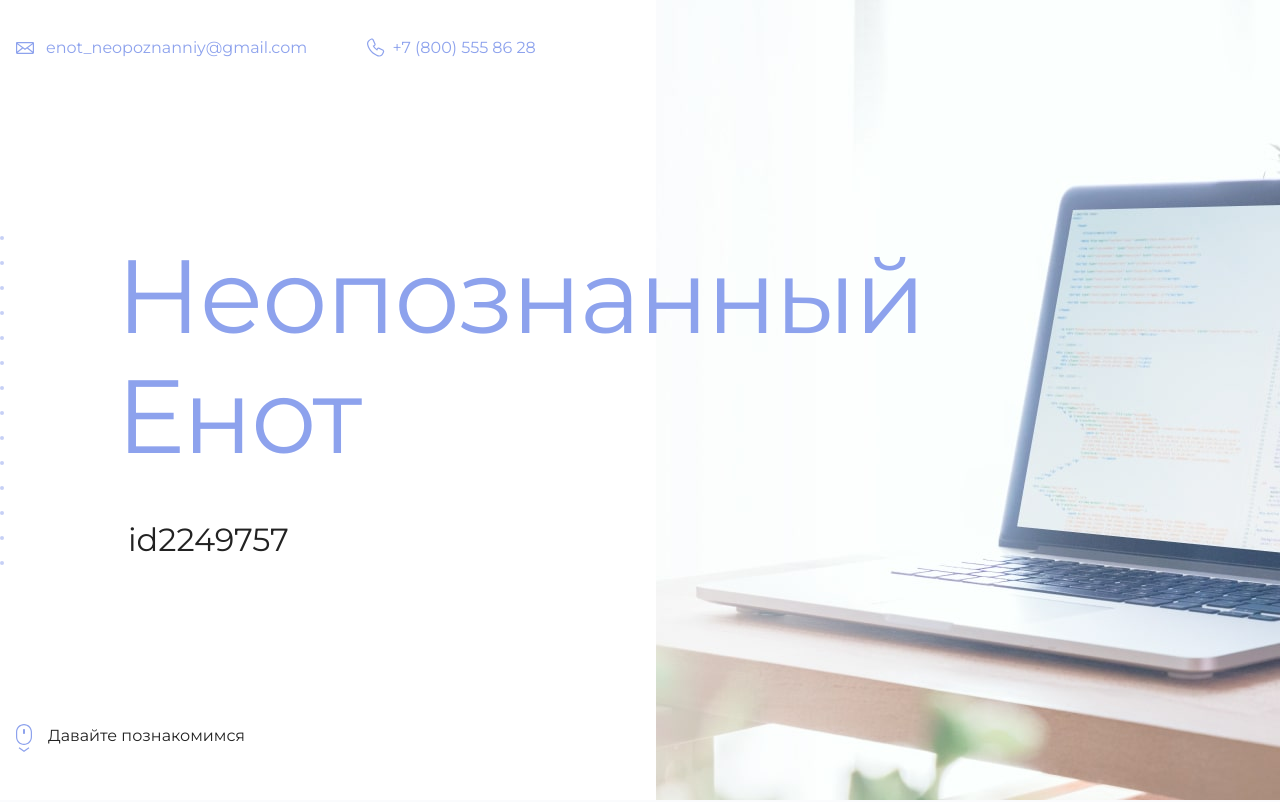
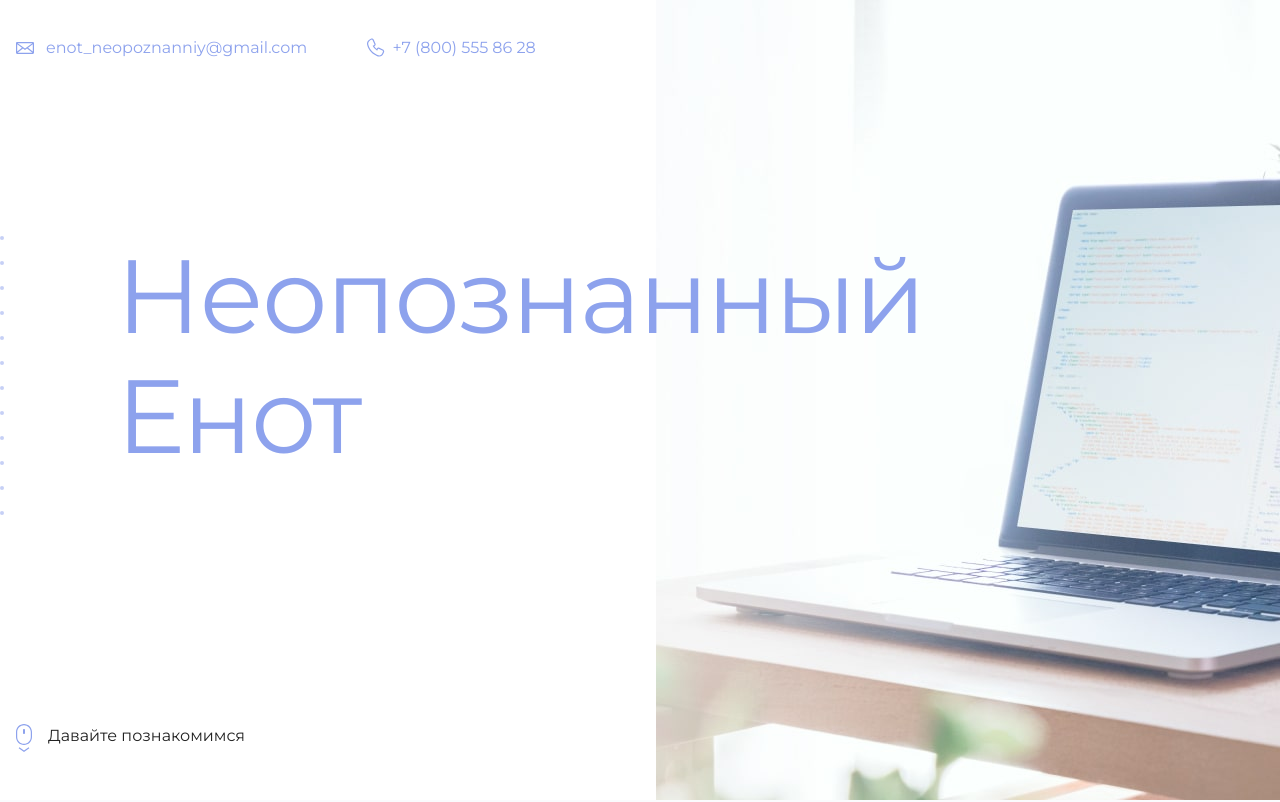
Before and after one commit to NikitaDemenko/new, a plain HTML site: page index.html in a window 1280 px wide. Shown: the top 802 px of the page. Drawn offline with Linux system fonts and the light colour scheme.

Commit message:
Update index.html

```diff
--- a/index.html
+++ b/index.html
@@ -19,7 +19,7 @@
       <section class="hero-image">
         <div class="container">
           <h1 class="heading">Неопознанный Енот</h1>
-          <p>id2249757</p>
+          <p><!-- id2249757 --></p>
         </div>
       </section>
 
```
